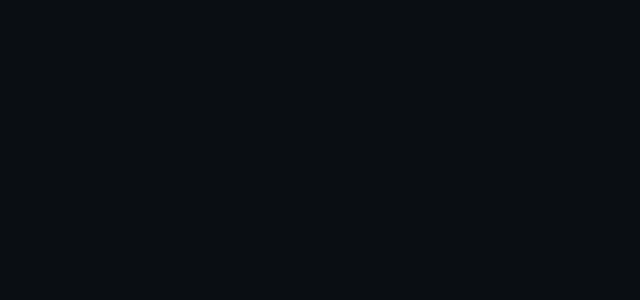
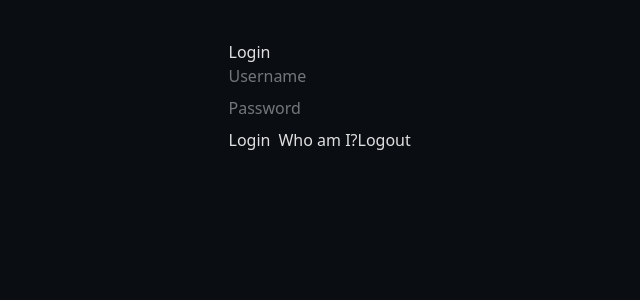
Before and after one commit to sajibprime3/frontend-video-stream, a Vue app: page /login in a window 1280 px wide. Before the commit this address had no page. Shown: the top 300 px of the page, without its empty margins (296-936 px from the left). Built offline with nearby package versions, Linux system fonts and the light colour scheme.

Commit message:
feat: Login form.

```diff
--- a/src/router/index.js
+++ b/src/router/index.js
@@ -19,7 +19,12 @@ const routes = [
     path: "/upload",
     name: "upload",
     component: () => import('../views/UploadView.vue'),
-  }
+  },
+  {
+    path: "/login",
+    name: "login",
+    component: () => import('../views/LoginView.vue'),
+  },
 ]
 
 export default createRouter({
--- a/src/views/HomeView.vue
+++ b/src/views/HomeView.vue
@@ -2,7 +2,20 @@
   <div class="min-h-screen">
     <div class="flex py-6 px-2">
       <h1 class="text-3xl font-bold text-center">Video Gallery</h1>
-      <router-link to="/Upload" class="bg-blue-500 rounded-xl p-2 px-4 ml-auto">Upload</router-link>
+      <router-link to="/upload" class="bg-blue-500 rounded-xl p-2 px-4 ml-auto">Upload</router-link>
+      <router-link to="/login" class="flex bg-emerald-950 text-lime-500 rounded-xl p-2 px-4 ml-2">
+        <svg fill="#007a55" height="20px" width="20px" version="1.1" id="Capa_1" xmlns="http://www.w3.org/2000/svg"
+          xmlns:xlink="http://www.w3.org/1999/xlink" viewBox="0 0 481.5 481.5" xml:space="preserve">
+          <g>
+            <path
+              d="M0,240.7c0,7.5,6,13.5,13.5,13.5h326.1l-69.9,69.9c-5.3,5.3-5.3,13.8,0,19.1c2.6,2.6,6.1,4,9.5,4s6.9-1.3,9.5-4l93-93
+			c5.3-5.3,5.3-13.8,0-19.1l-93-93c-5.3-5.3-13.8-5.3-19.1,0c-5.3,5.3-5.3,13.8,0,19.1l69.9,69.9h-326C6,227.2,0,233.2,0,240.7z" />
+            <path d="M382.4,0H99C44.4,0,0,44.4,0,99v58.2c0,7.5,6,13.5,13.5,13.5s13.5-6,13.5-13.5V99c0-39.7,32.3-72,72-72h283.5
+			c39.7,0,72,32.3,72,72v283.5c0,39.7-32.3,72-72,72H99c-39.7,0-72-32.3-72-72V325c0-7.5-6-13.5-13.5-13.5S0,317.5,0,325v57.5
+			c0,54.6,44.4,99,99,99h283.5c54.6,0,99-44.4,99-99V99C481.4,44.4,437,0,382.4,0z" />
+          </g>
+        </svg>
+        Login</router-link>
     </div>
     <VideoGallery />
   </div>
--- /dev/null
+++ b/src/views/LoginView.vue
@@ -0,0 +1,66 @@
+<template>
+  <div class="flex">
+    <div class="max-w-2xs mx-auto my-8 p-2">
+      <h2>Login</h2>
+
+      <input class="block w-full mb-2" v-model="username" placeholder="Username" autocomplete="username" />
+
+      <input class="block w-full mb-2" v-model="password" type="password" placeholder="Password"
+        autocomplete="current-password" />
+
+      <div>
+        <button class="mr-2" @click="login">Login</button>
+        <button @click="me">Who am I?</button>
+        <button @click="logout">Logout</button>
+      </div>
+
+      <p class="mt-4">{{ message }}</p>
+    </div>
+  </div>
+</template>
+<script setup>
+import { ref } from 'vue'
+
+const username = ref('')
+const password = ref('')
+const message = ref('')
+
+async function login() {
+  message.value = ''
+
+  const res = await fetch('/userservice/api/v1/auth/login', {
+    method: 'POST',
+    credentials: 'include', // REQUIRED for HttpOnly cookies
+    headers: {
+      'Content-Type': 'application/json'
+    },
+    body: JSON.stringify({
+      username: username.value,
+      password: password.value
+    })
+  })
+
+  message.value = res.ok ? 'Logged in' : 'Login failed'
+}
+
+async function me() {
+  const res = await fetch(`${API}/api/me`, {
+    credentials: 'include'
+  })
+
+  message.value = res.ok
+    ? await res.text()
+    : 'Not authenticated'
+}
+
+async function logout() {
+  await fetch(`${API}/auth/logout`, {
+    method: 'POST',
+    credentials: 'include'
+  })
+
+  message.value = 'Logged out'
+}
+</script>
+
+<style scoped></style>
--- a/vite.config.js
+++ b/vite.config.js
@@ -18,6 +18,11 @@ export default defineConfig({
         target: "http://localhost:8080",
         changeOrigin: false
       },
+      '/userservice': {
+        target: "http://localhost:8082",
+        changeOrigin: false,
+        rewrite: (path) => path.replace(/^\/userservice/, '')
+      },
 
     }
   }
```
